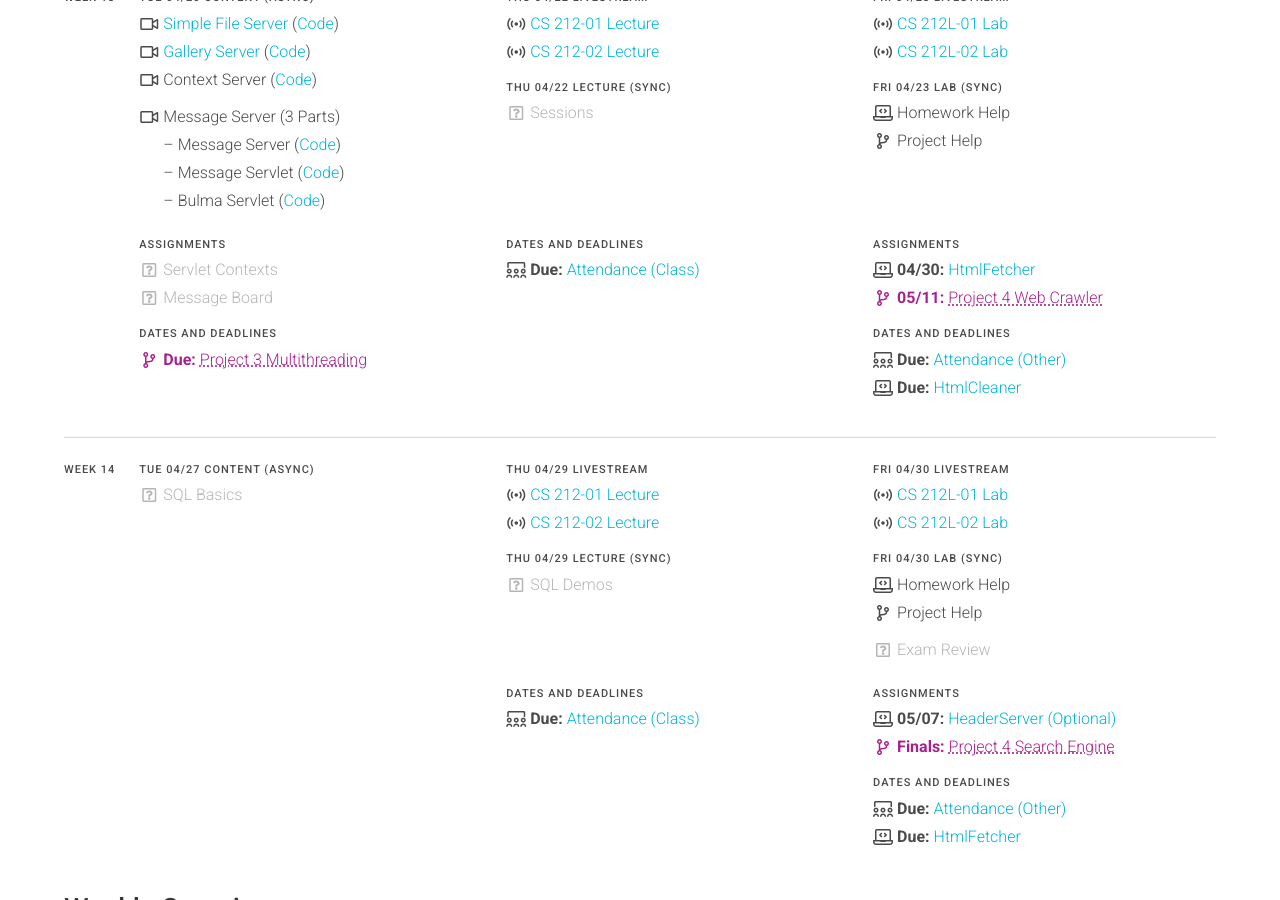
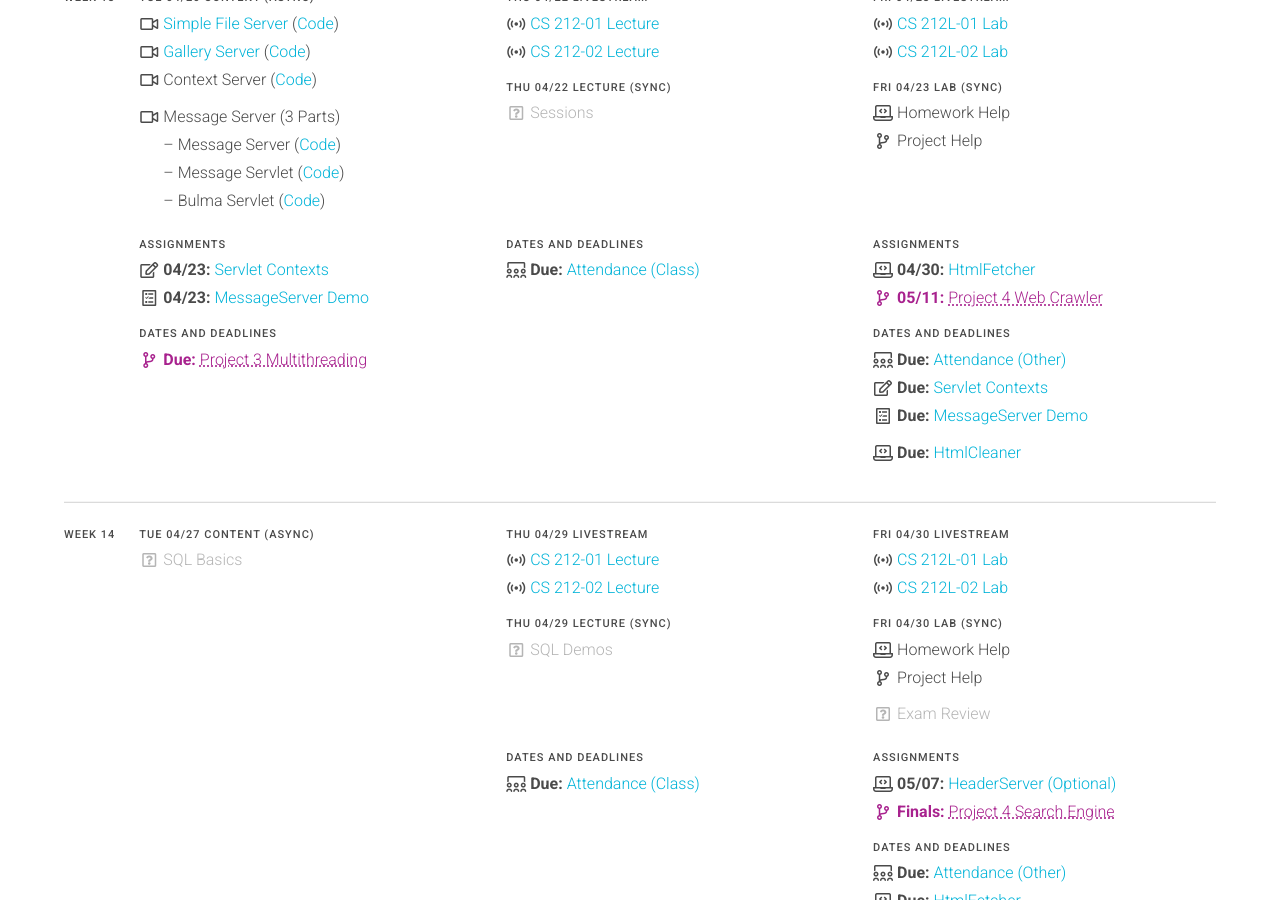
Before and after one commit to usf-cs212-spring2021/usf-cs212-spring2021.github.io, a Jekyll site: the page built from index.md, in a window 1280 px wide and 900 px high, scrolled down 587 px. Built offline with Jekyll 4.4.1, drawn with Linux system fonts in a browser that asks for light colours.

Commit message:
Adding async assignments.

```diff
--- a/_data/participation.yml
+++ b/_data/participation.yml
@@ -57,3 +57,9 @@ indexedset:
   text: 'IndexedSet Demo'
   link: 'https://usfca.instructure.com/courses/1597848/discussion_topics/7986466'
   date: 2021-04-08
+
+message_server:
+  <<: *default
+  text: 'MessageServer Demo'
+  link: 'https://usfca.instructure.com/courses/1597848/discussion_topics/7990327'
+  date: 2021-04-23
--- a/_data/quizzes.yml
+++ b/_data/quizzes.yml
@@ -147,3 +147,9 @@ dynamic:
   text: 'Dynamic Pages'
   link: 'https://usfca.instructure.com/courses/1597848/quizzes/2375250'
   date: 2021-04-16
+
+contexts:
+  <<: *default
+  text: 'Servlet Contexts'
+  link: 'https://usfca.instructure.com/courses/1597848/quizzes/2375245'
+  date: 2021-04-23
```
Also changed, not shown: _data/schedule.yml (+12 -5 lines).
